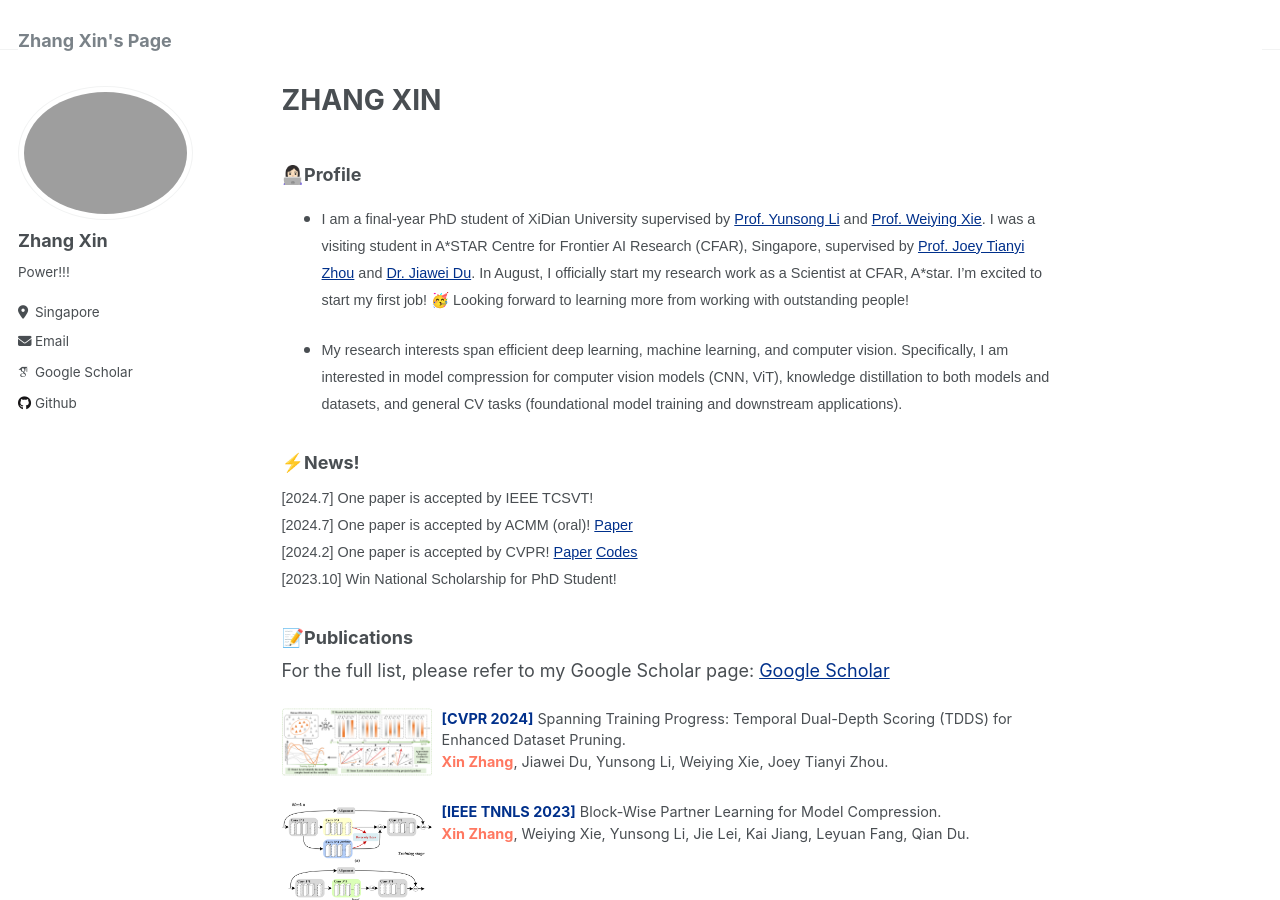
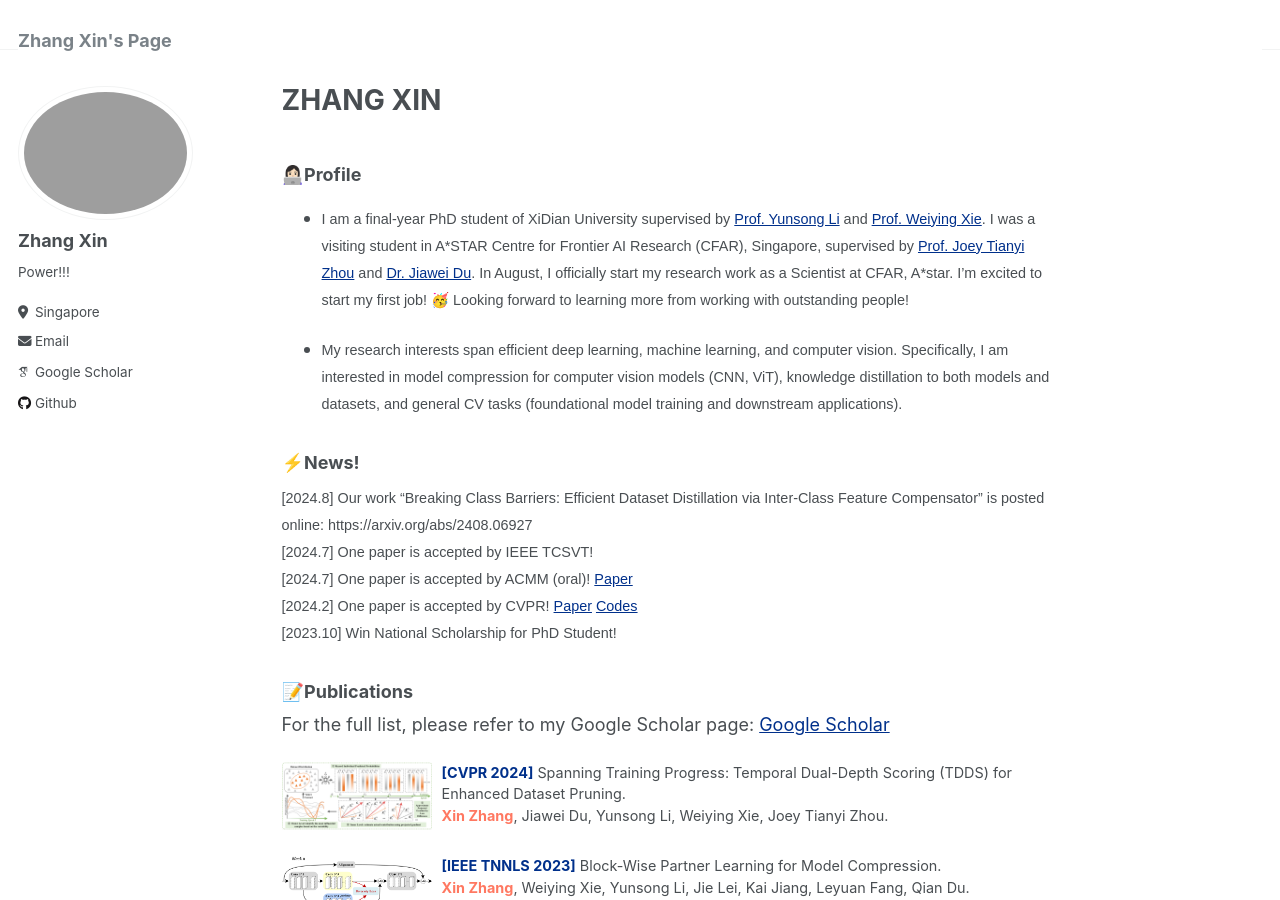
Before and after one commit to zhangxin-xd/zhangxin-xd.github.io, a Jekyll site: the page built from _pages/about.md, in a window 1280 px wide and 900 px high. Built offline with Jekyll 4.4.1, drawn with Linux system fonts in a browser that asks for light colours; some web fonts are replaced.

Commit message:
Update about.md

```diff
--- a/_pages/about.md
+++ b/_pages/about.md
@@ -15,6 +15,7 @@ redirect_from:
 
 ### ⚡️News!
 <span style="font-family:Arial; font-size:0.8em;">
+  [2024.8] Our work "Breaking Class Barriers: Efficient Dataset Distillation via Inter-Class Feature Compensator" is posted online: https://arxiv.org/abs/2408.06927 <br>
   [2024.7] One paper is accepted by IEEE TCSVT!<br>
   [2024.7] One paper is accepted by ACMM (oral)! <a href="https://arxiv.org/abs/2406.05677" style="color:#00308B;">Paper</a><br>
   [2024.2] One paper is accepted by CVPR! <a href="https://scholar.google.com/citations?view_op=view_citation&hl=zh-CN&user=rJMMViQAAAAJ&citation_for_view=rJMMViQAAAAJ:Tyk-4Ss8FVUC" style="color:#00308B;">Paper</a> <a href="https://github.com/zhangxin-xd/Dataset-Pruning-TDDS" style="color:#00308B;">Codes</a><br>
```
